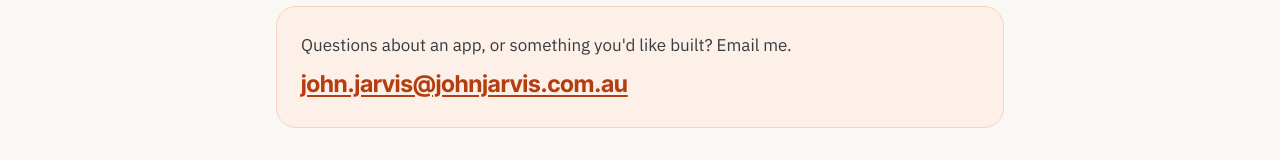
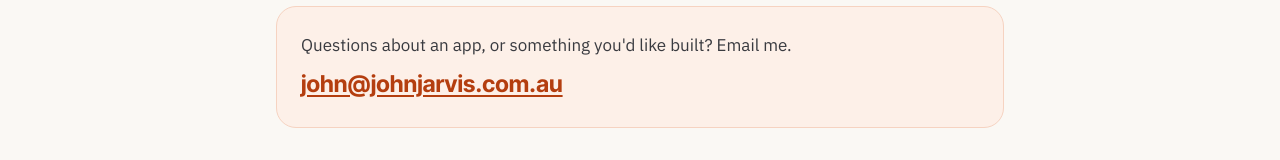
Before and after one commit to johnjarvis-source/johnjarvis-site, a plain HTML site: page index.html in a window 1280 px wide. Shown: the part 1062-1222 px from the top of the page. Drawn offline with Linux system fonts and the light colour scheme.

Commit message:
Contact address: john@johnjarvis.com.au
Co-Authored-By: Claude Opus 5.5 <noreply@anthropic.com>

```diff
--- a/index.html
+++ b/index.html
@@ -180,7 +180,7 @@ footer.site .wrap { padding-block: 22px; color: var(--muted); font-size: 0.9rem;
       <h2>Get in touch</h2>
       <div class="contact-card">
         <p>Questions about an app, or something you'd like built? Email me.</p>
-        <a class="email" href="mailto:john.jarvis@johnjarvis.com.au">john.jarvis@johnjarvis.com.au</a>
+        <a class="email" href="mailto:john@johnjarvis.com.au">john@johnjarvis.com.au</a>
       </div>
     </div>
   </section>
```
